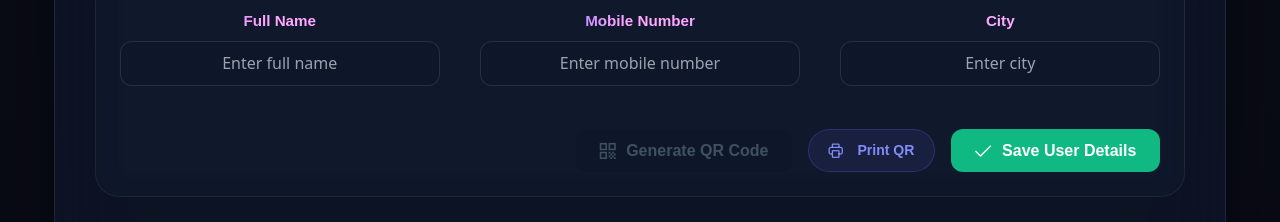
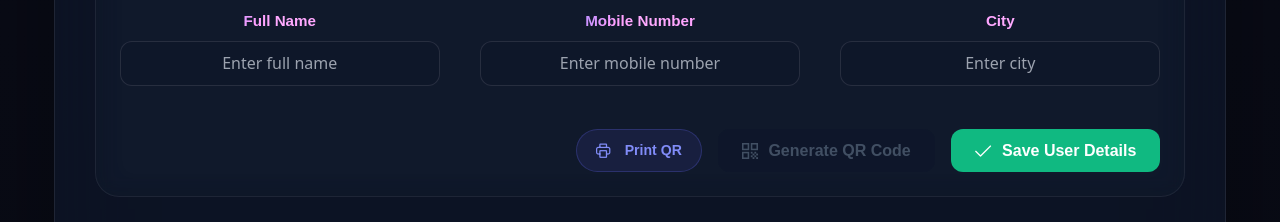
Before and after one commit to AISHWARYJHAVERI/QR-App, a React (Vite) app: page / in a window 1280 px wide. Shown: the part 1020-1242 px from the top of the page. Built offline with nearby package versions, Linux system fonts and the light colour scheme; no server answers; a web font is replaced by a local one; what axios-retry would draw is missing.

Commit message:
Reorder buttons: Print QR before Generate QR Code in AddUser

```diff
--- a/src/Users/AddUser/AddUser.jsx
+++ b/src/Users/AddUser/AddUser.jsx
@@ -101,6 +101,9 @@ const AddUser = ({ onUserAdded, showError, showSuccess, inline = false }) => {
                 </div>
 
                 <div className="d-flex flex-wrap gap-3 mt-4 justify-content-end">
+                    <button type="button" className="print-btn" onClick={() => setPrintDialogVisible(true)} disabled={!isFormValid} title="Print QR">
+                        <i className="pi pi-print mr-2"></i> Print QR
+                    </button>
                     <Button
                         type="button"
                         label="Generate QR Code"
@@ -111,9 +114,6 @@ const AddUser = ({ onUserAdded, showError, showSuccess, inline = false }) => {
                         disabled={!isFormValid}
                         style={{ width: 'auto', borderRadius: '12px', padding: '0.6rem 1.5rem' }}
                     />
-                    <button type="button" className="print-btn" onClick={() => setPrintDialogVisible(true)} disabled={!isFormValid} title="Print QR">
-                        <i className="pi pi-print mr-2"></i> Print QR
-                    </button>
                     <Button
                         type="button"
                         label="Save User Details"
@@ -174,6 +174,9 @@ const AddUser = ({ onUserAdded, showError, showSuccess, inline = false }) => {
                         </div>
 
                         <div className="mt-4 d-flex flex-wrap gap-2 justify-content-center">
+                            <button type="button" className="print-btn" onClick={() => setPrintDialogVisible(true)} disabled={!isFormValid} title="Print QR">
+                                <i className="pi pi-print mr-2"></i> Print QR
+                            </button>
                             <Button
                                 type="button"
                                 label="Generate QR Code"
@@ -184,9 +187,6 @@ const AddUser = ({ onUserAdded, showError, showSuccess, inline = false }) => {
                                 disabled={!isFormValid}
                                 style={{ borderRadius: '12px', padding: '0.6rem 1.5rem' }}
                             />
-                            <button type="button" className="print-btn" onClick={() => setPrintDialogVisible(true)} disabled={!isFormValid} title="Print QR">
-                                <i className="pi pi-print mr-2"></i> Print QR
-                            </button>
                         </div>
                     </div>
                 </div>
```
